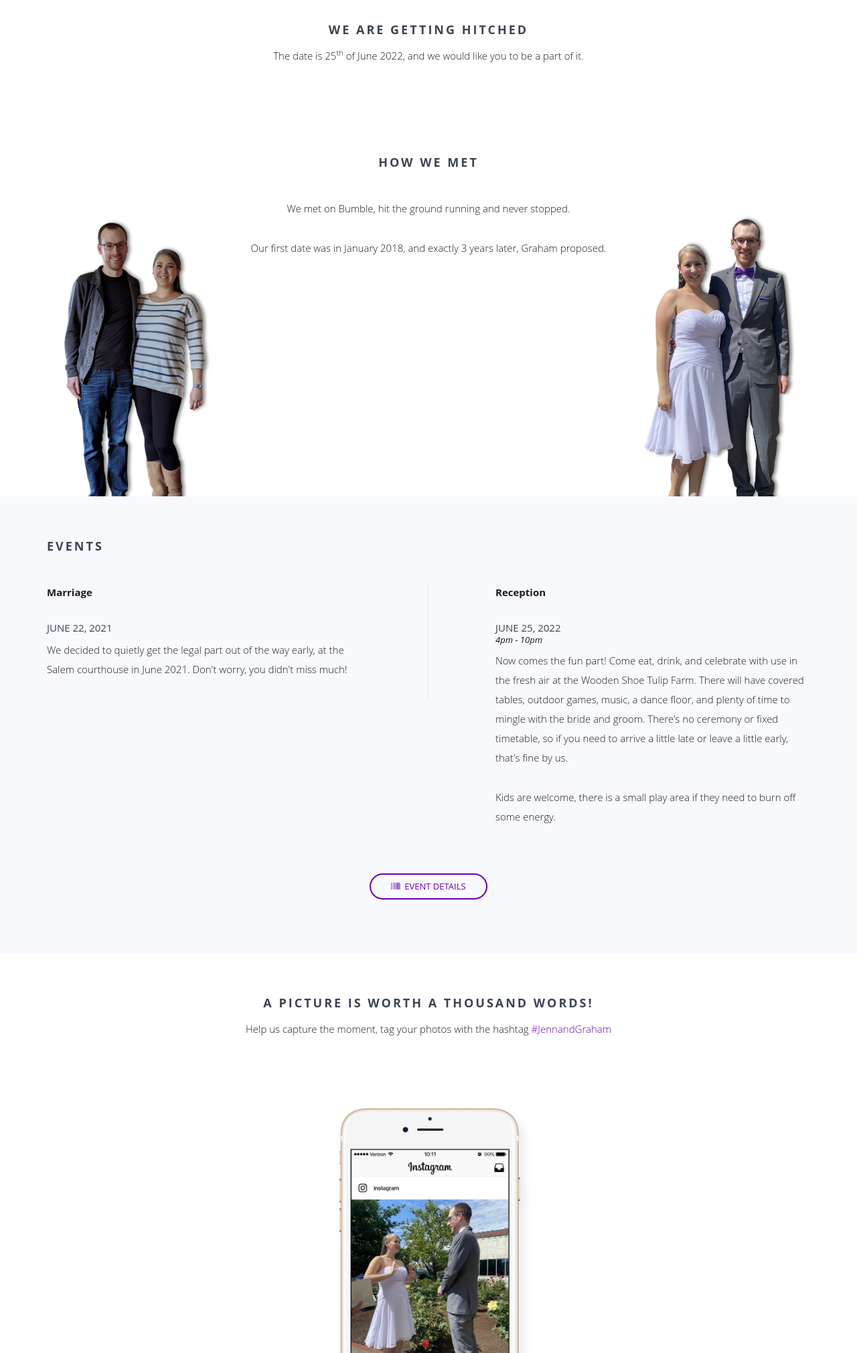
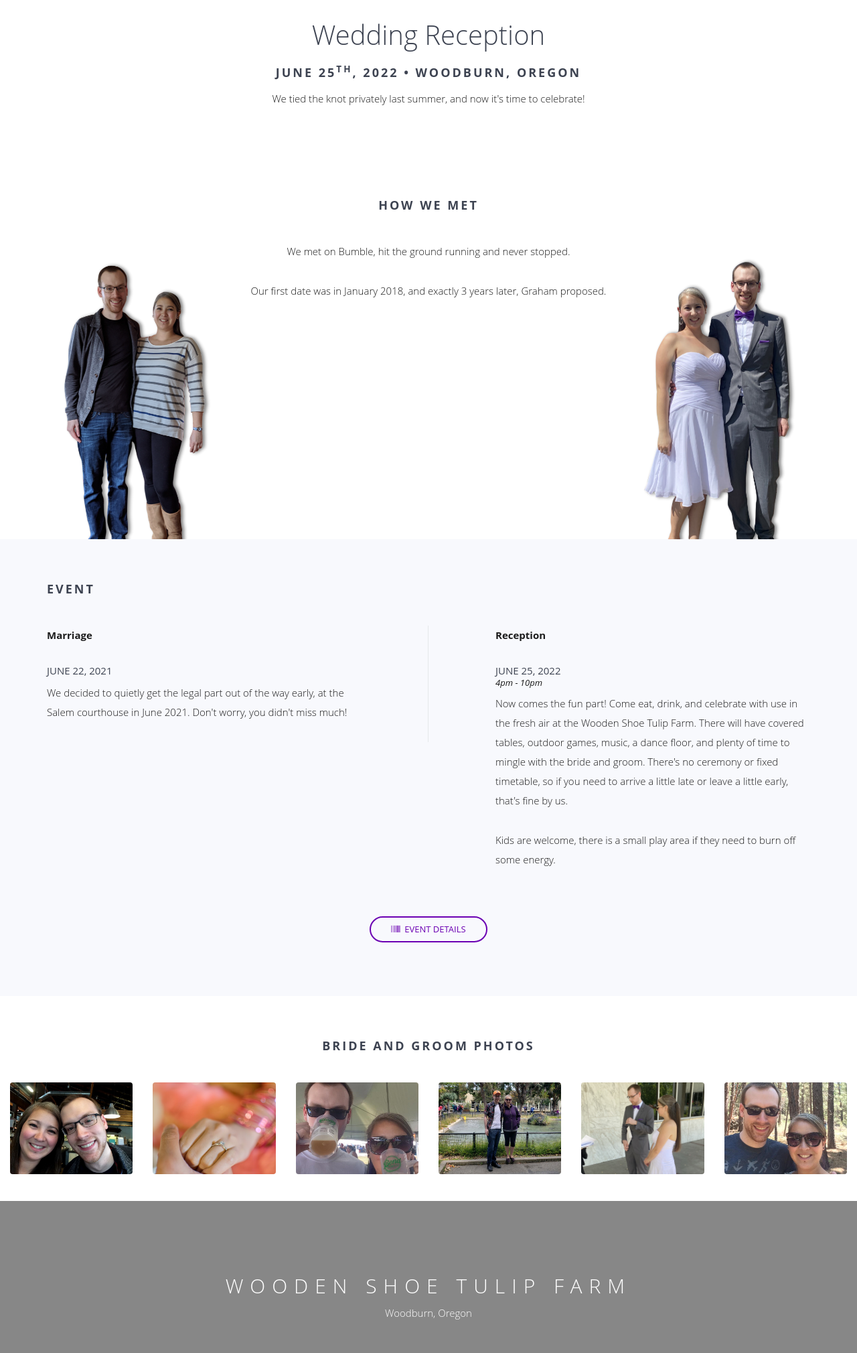
Before and after one commit to wilkinsg/events, a website: page index.html in a window 1280 px wide. Shown: the part 780-2800 px from the top of the page at 67% size. Drawn offline with nearby package versions, Linux system fonts and the light colour scheme; some packages are replaced by stand-ins of ours; a script that the page names is missing; files whose address does not match are found by name.

Commit message:
Section updates

```diff
--- a/index.html
+++ b/index.html
@@ -87,10 +87,9 @@
     <div class="container">
         <div class="row">
             <div class="col-md-12 text-center">
-                <h3>We are getting hitched</h3>
-                <p>The date is 25<sup>th</sup> of June 2022, and we would like you to be a part of
-                    it.</p>
-                <!--<div class="share-bar"></div>-->
+                <h2>Wedding Reception</h2>
+                <h3>June 25<sup>th</sup>, 2022 • Woodburn, Oregon</h3>
+                <p>We tied the knot privately last summer, and now it's time to celebrate!</p>
             </div>
         </div>
     </div>
@@ -126,7 +125,7 @@
     <div class="container">
         <div class="row">
             <div class="col-md-12">
-                <h3 class="header">Events</h3>
+                <h3 class="header">Event</h3>
             </div>
         </div>
         <div class="row">
@@ -195,24 +194,6 @@
         </div><!-- /.modal-dialog -->
     </div><!-- /.modal -->
 
-</section>
-
-<section id="instagram" class="section-padding">
-    <div class="container">
-        <div class="row">
-            <div class="col-md-12 text-center">
-                <h3>A picture is worth a thousand words!</h3>
-                <p>Help us capture the moment, tag your photos with the hashtag
-                    <a href="https://instagram.com/explore/tags/jennandgraham/" target="_blank">#JennandGraham</a>
-                </p>
-            </div>
-        </div>
-        <div class="row section-border wp7">
-            <div class="col-md-4 col-md-offset-4">
-                <img src="img/iphone_instagram.png">
-            </div>
-        </div>
-    </div>
 </section>
 
 <section id="eng-pics" class="section-padding">
```
Also changed, not shown: img/iphone_instagram.png (deleted).
